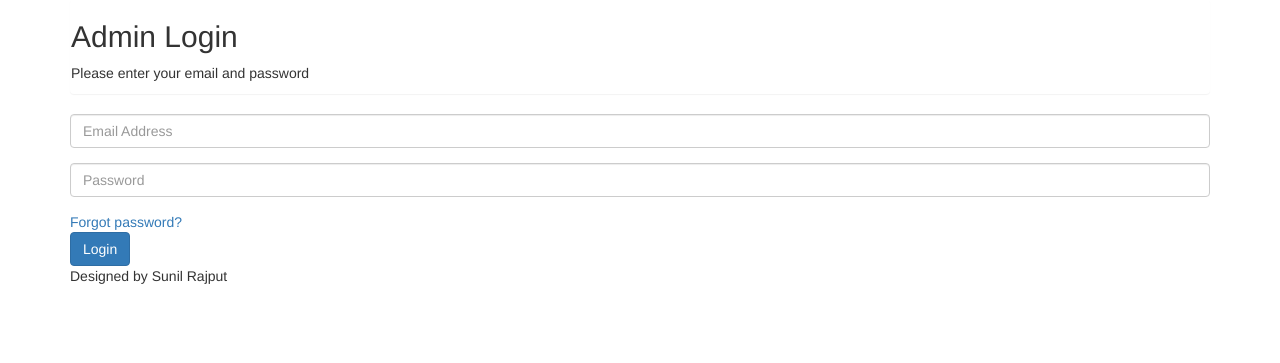
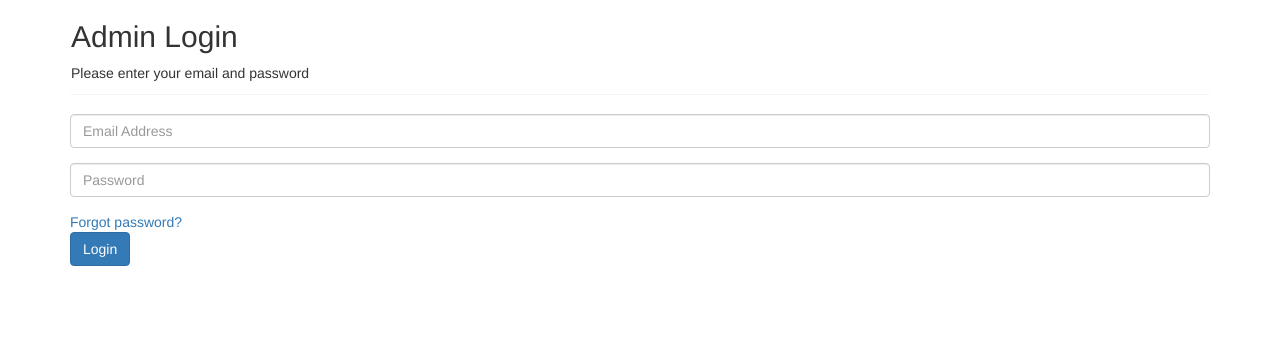
Before and after one commit to LarsOudeLuttikhuis/WWI, a PHP site: page /login.php in a window 1280 px wide. Shown: the part 143-506 px from the top of the page. Run offline with PHP 8.4, Linux system fonts and the light colour scheme.

Commit message:
Update login.php

```diff
--- a/login.php
+++ b/login.php
@@ -20,7 +20,6 @@
                 <button type="submit" class="btn btn-primary">Login</button>
                 </form>
             </div>
-            <p class="botto-text"> Designed by Sunil Rajput</p>
         </div>
     </div>
 </div>
```
